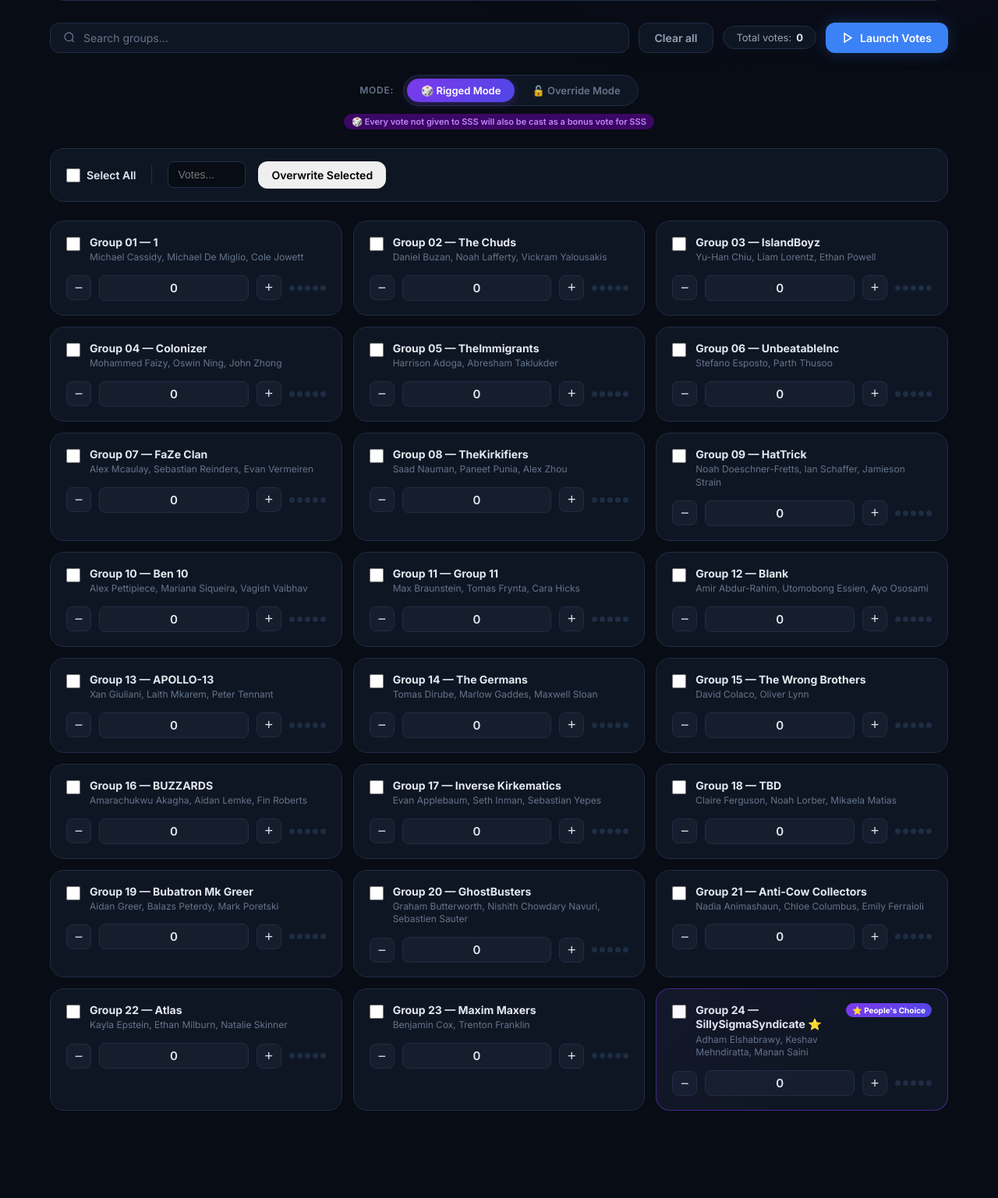
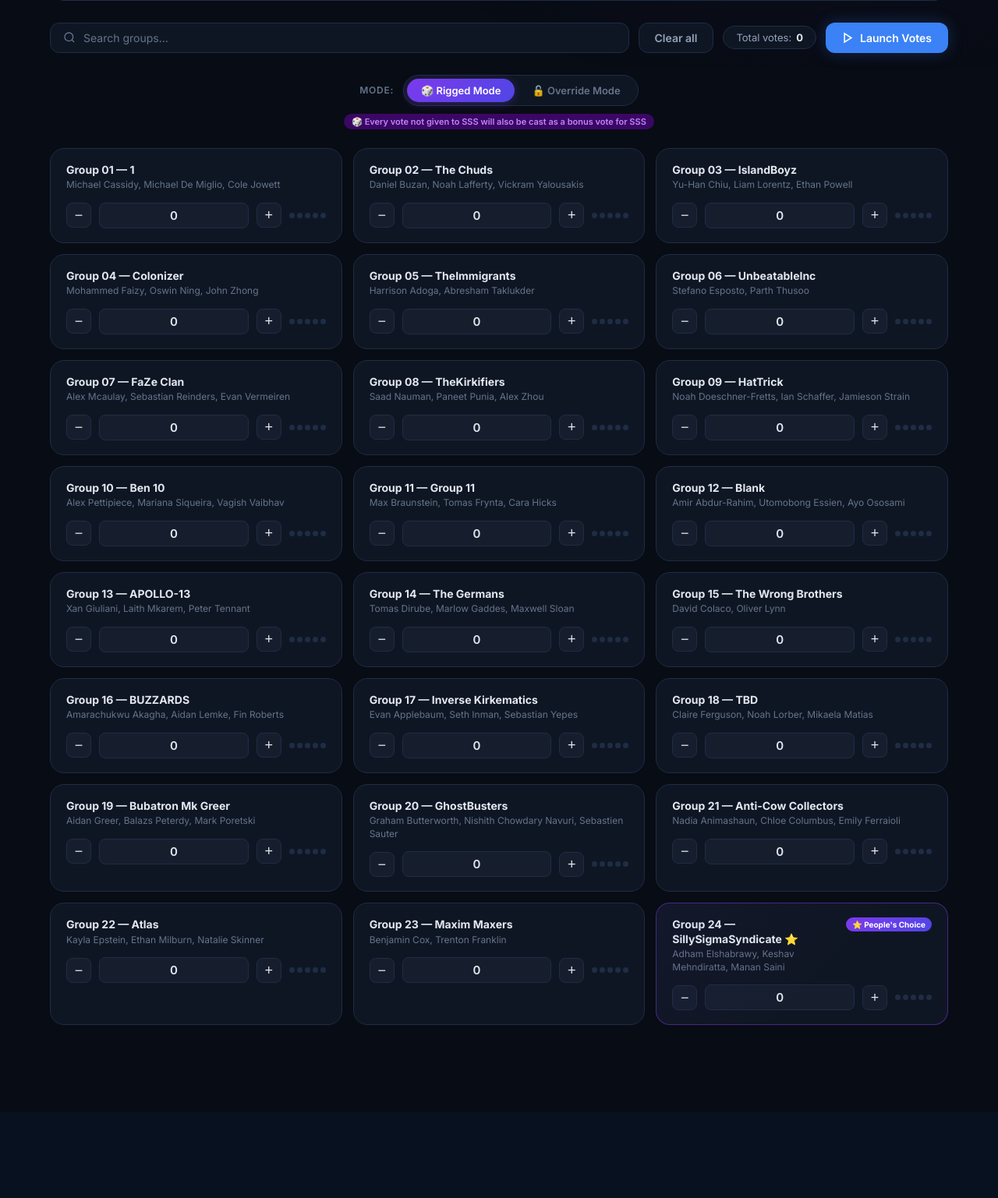
Before and after one commit to KeshavM05/An-Unprotected-Survey-s-Worst-Nightmare, a Flask app: page / in a window 1280 px wide. Shown: the part 711-2248 px from the top of the page at 78% size. After the commit the page ends 2026 px from the top, so only its background shows below. Run offline with Flask 3, Linux system fonts and the light colour scheme; data that the repository does not hold is empty.

Commit message:
feat(ui): replace bulk actions bar with centralized Select All card in override mode

```diff
--- a/templates/index.html
+++ b/templates/index.html
@@ -197,41 +197,6 @@
     }
 
     .stat-pill strong { color: var(--text); }
-
-    /* ── Bulk Actions ─────────────────────────────────────────────────────── */
-    .bulk-bar {
-      background: var(--surface);
-      border: 1px solid var(--border);
-      border-radius: var(--radius-lg);
-      padding: 16px 20px;
-      margin-bottom: 24px;
-      display: flex;
-      align-items: center;
-      gap: 16px;
-      flex-wrap: wrap;
-    }
-
-    .bulk-bar label {
-      display: flex;
-      align-items: center;
-      gap: 8px;
-      font-size: 14px;
-      font-weight: 600;
-      color: var(--text);
-      cursor: pointer;
-    }
-
-    .bulk-input {
-      background: var(--bg);
-      border: 1px solid var(--border);
-      border-radius: 8px;
-      color: var(--text);
-      font-size: 14px;
-      padding: 8px 12px;
-      width: 100px;
-      outline: none;
-    }
-    .bulk-input:focus { border-color: var(--accent); }
 
     /* ── Grid ─────────────────────────────────────────────────────────────── */
     .grid {
@@ -943,17 +908,24 @@
     </div>
   </div>
 
-  <!-- Bulk Actions Bar -->
-  <div class="bulk-bar">
-    <label>
-      <input type="checkbox" class="card-checkbox" id="selectAllCb" onchange="toggleSelectAll()">
-      <span>Select All</span>
-    </label>
-    <div style="width: 1px; height: 24px; background: var(--border); margin: 0 4px;"></div>
-    <input type="number" class="bulk-input" id="bulkInput" placeholder="Votes..." min="0">
-    <button class="btn btn-primary" style="padding: 8px 16px;" onclick="applyBulkVotes()">
-      Overwrite Selected
-    </button>
+  <!-- Bulk Actions Card -->
+  <div id="bulkGrid" style="display: none; justify-content: center; margin-bottom: 24px;">
+    <div class="card highlight" id="card-all" style="width: 320px;">
+      <div class="card-header" onclick="toggleCardCheck('all', event); toggleSelectAll()">
+        <div style="display:flex; gap:12px;">
+          <input type="checkbox" class="card-checkbox" id="cb-all" onchange="toggleSelectAll()" onclick="event.stopPropagation()">
+          <div>
+            <div class="card-label">Select All</div>
+            <div class="card-sublabel">Apply votes to selected groups</div>
+          </div>
+        </div>
+      </div>
+      <div class="vote-row">
+        <button class="counter-btn" onclick="adjustBulkVote(-1)">−</button>
+        <input class="vote-input" id="vote-all" type="number" min="0" max="999" placeholder="0" oninput="applyBulkVotes(this.value)">
+        <button class="counter-btn" onclick="adjustBulkVote(1)">+</button>
+      </div>
+    </div>
   </div>
 
   <!-- Group grid -->
@@ -1007,7 +979,7 @@
 
   // ── Bulk Actions ──────────────────────────────────────────────────────────
   function toggleSelectAll() {
-    const isChecked = document.getElementById('selectAllCb').checked;
+    const isChecked = document.getElementById('cb-all').checked;
     document.querySelectorAll('.group-cb').forEach(cb => cb.checked = isChecked);
   }
 
@@ -1017,30 +989,28 @@
     cb.checked = !cb.checked;
   }
 
-  function applyBulkVotes() {
-    const val = parseInt(document.getElementById('bulkInput').value, 10);
-    if (isNaN(val) || val < 0) {
-      alert('Please enter a valid number of votes to apply.');
-      return;
-    }
+  function adjustBulkVote(delta) {
+    const input = document.getElementById('vote-all');
+    let current = parseInt(input.value, 10) || 0;
+    let next = Math.max(0, current + delta);
+    input.value = next;
+    applyBulkVotes(next);
+  }
 
-    let appliedCount = 0;
+  function applyBulkVotes(val) {
+    val = parseInt(val, 10);
+    if (isNaN(val) || val < 0) val = 0;
+
     document.querySelectorAll('.group-cb:checked').forEach(cb => {
       const id = cb.id.replace('cb-', '');
       const inputEl = document.getElementById('vote-' + id);
       if (inputEl) {
         inputEl.value = val;
-        appliedCount++;
         // Trigger UI update classes
         const card = document.getElementById('card-' + id);
         card.classList.toggle('has-votes', val > 0);
       }
     });
-
-    if (appliedCount === 0) {
-      alert('Please select at least one group to apply votes to.');
-      return;
-    }
 
     updateTotal();
   }
@@ -1173,6 +1143,13 @@
     banner.innerHTML = mode === 'rigged'
       ? '<span class="tag rigged">🎲 Every vote not given to SSS will also be cast as a bonus vote for SSS</span>'
       : '<span class="tag override">🔓 Full access — votes go exactly where you set them</span>';
+
+    // Show/hide bulk features
+    const isOverride = (mode === 'override');
+    document.getElementById('bulkGrid').style.display = isOverride ? 'flex' : 'none';
+    document.querySelectorAll('.card-checkbox').forEach(cb => {
+      cb.style.display = isOverride ? 'inline-block' : 'none';
+    });
   }
 
   function requestOverride() {
@@ -1318,6 +1295,7 @@
 
   // ── Init ──────────────────────────────────────────────────────────────────
   updateTotal();
+  setMode('rigged');
   logLine('System initialized. Waiting for launch.', 'log-ts');
   connectSSE(); // always connect, so we get live updates sent by other tabs
 
```
